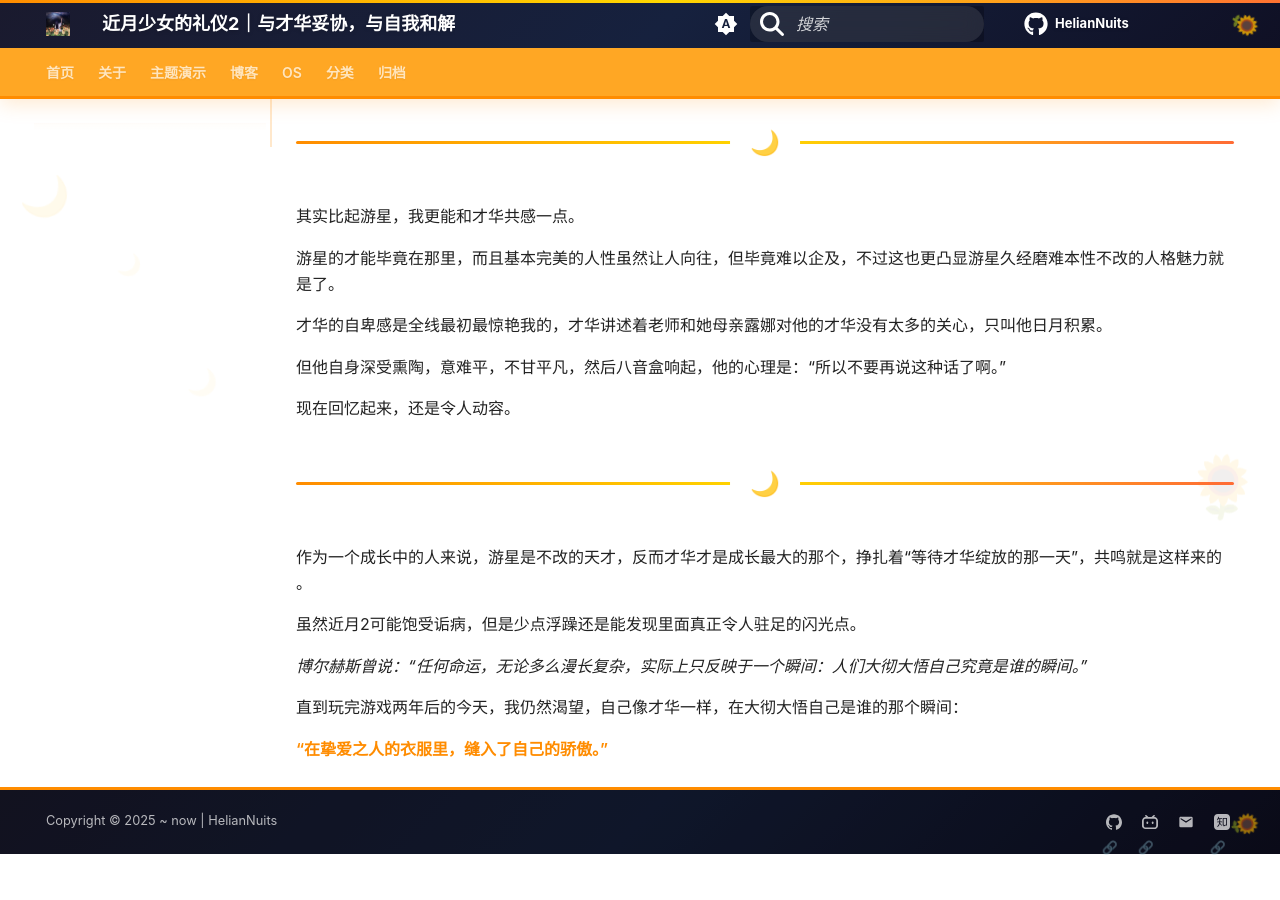
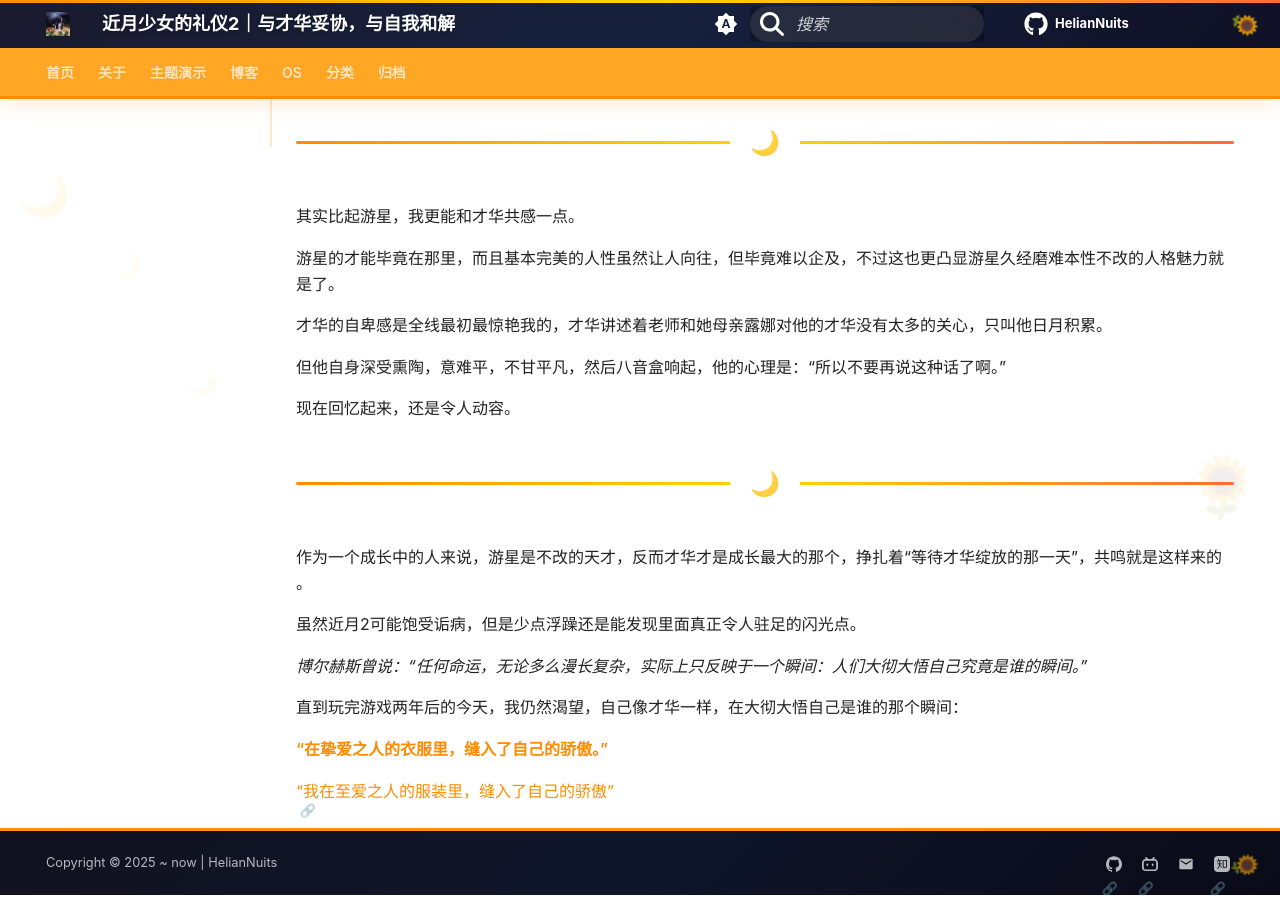
Before and after one commit to SXP-Simon/HelianNuits, an MkDocs documentation site: the page built from docs/blog/posts/【近月少女的礼仪2】在挚爱之人的衣服里缝入自己的骄傲.md, in a window 1280 px wide and 900 px high, scrolled down 1421 px. Built offline with MkDocs 1.6.1 and Material for MkDocs 9.7.7, drawn with Linux system fonts in a browser that asks for light colours; some web fonts are replaced; comment, search, counter and statistics services are not loaded; before the commit the page ends 2279 px from its top, so only the background shows below that.

Commit message:
Update 【近月少女的礼仪2】在挚爱之人的衣服里缝入自己的骄傲.md

```diff
--- a/docs/blog/posts/【近月少女的礼仪2】在挚爱之人的衣服里缝入自己的骄傲.md
+++ b/docs/blog/posts/【近月少女的礼仪2】在挚爱之人的衣服里缝入自己的骄傲.md
@@ -80,3 +80,5 @@ tags:
 直到玩完游戏两年后的今天，我仍然渴望，自己像才华一样，在大彻大悟自己是谁的那个瞬间：
 
 **“在挚爱之人的衣服里，缝入了自己的骄傲。”**
+
+[“我在至爱之人的服装里，缝入了自己的骄傲”](https://www.bilibili.com/video/BV1quKAzvEXX/)
```
